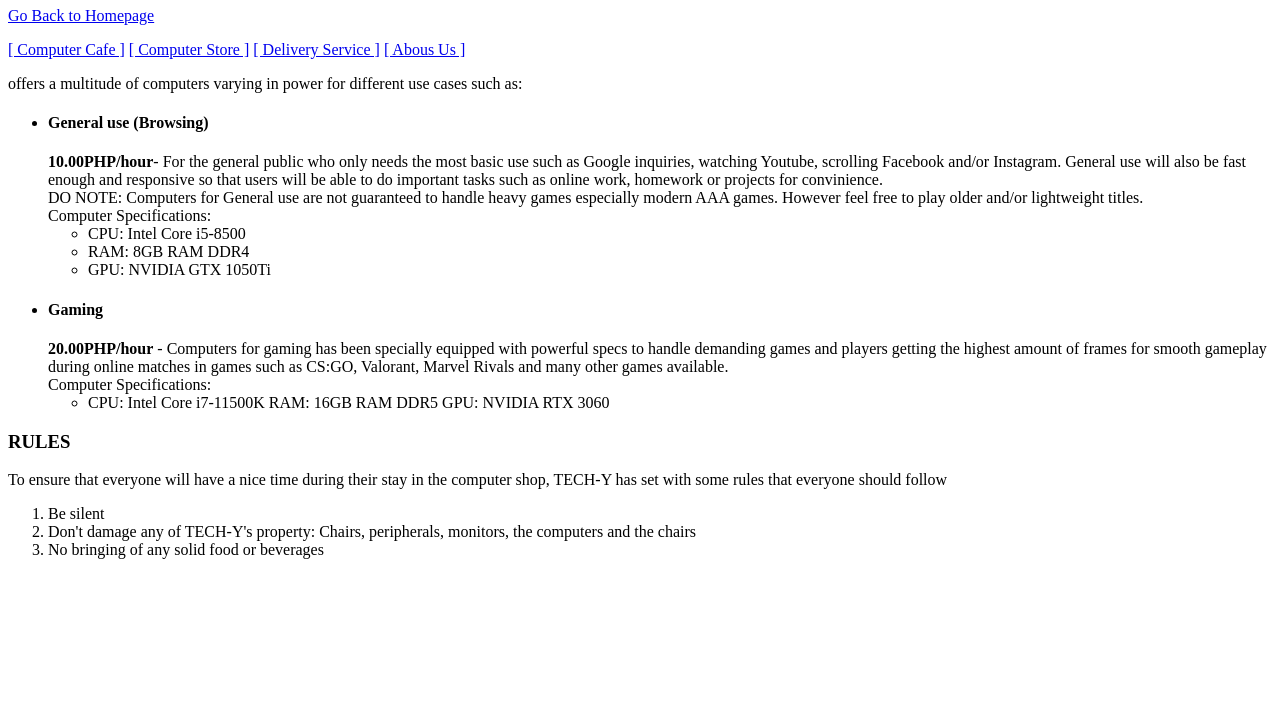
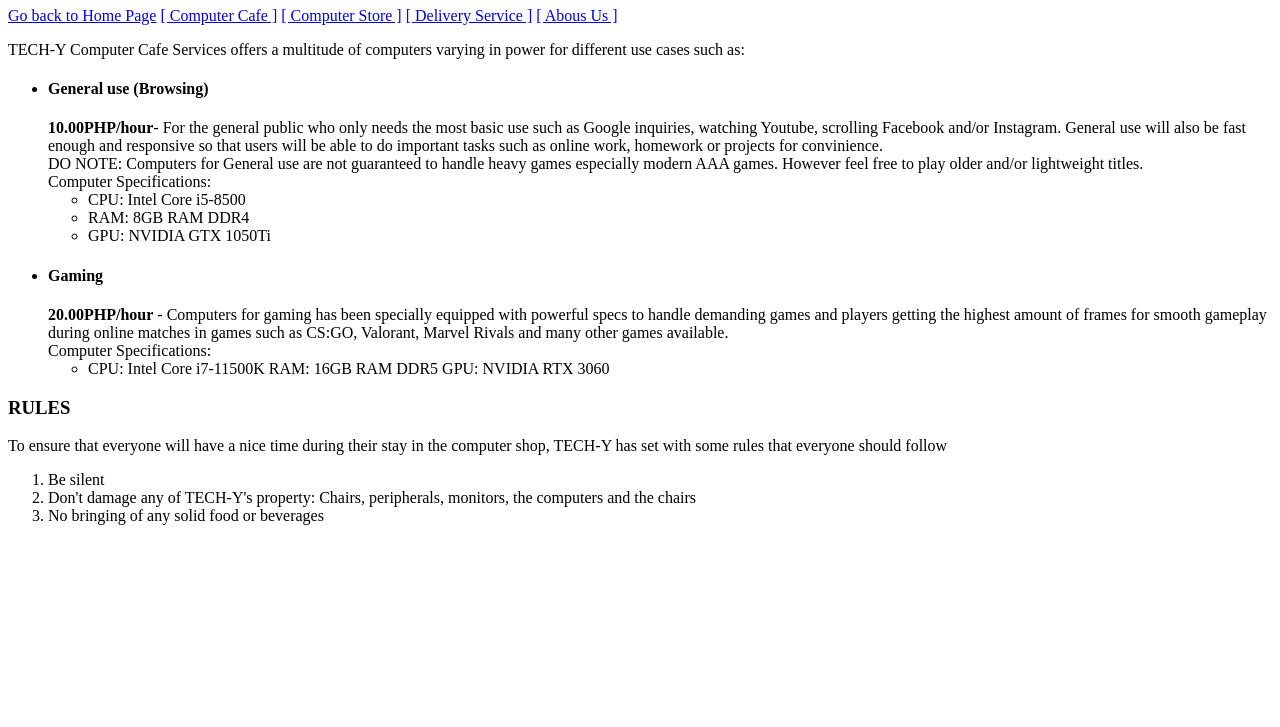
Before and after one commit to Learner-0814/TECH-Y, a plain HTML site: page pages/page1.html in a window 1280 px wide. Shown: the part 73-800 px from the top of the page. Drawn offline with Linux system fonts and the light colour scheme.

Commit message:
Update page1.html

```diff
--- a/pages/page1.html
+++ b/pages/page1.html
@@ -6,12 +6,12 @@
 
 <body>
   <h1 style="text-align: center;">TECH-Y Computer Cafe Services</h1>
-  <p><a href="index.html" target="_blank">Go Back to Homepage</a></p>
-  <p><a href="pages/page1.html" target="_blank">[ Computer Cafe ]</a>
+  <a href="https://learner-0814.github.io/TECH-Y/">Go back to Home Page</a>
+  <a href="pages/page1.html" target="_blank">[ Computer Cafe ]</a>
  <a href="pages/page2.html" target="_blank">[ Computer Store ]</a>
  <a href="pages/page3.html" target="_blank">[ Delivery Service ]</a>
- <a href="pages/page4.html" target="_blank">[ Abous Us ]</a></p>
-   <p>offers a multitude of computers varying in power for different use cases such as:
+ <a href="pages/page4.html" target="_blank">[ Abous Us ]</a>
+   <p>TECH-Y Computer Cafe Services offers a multitude of computers varying in power for different use cases such as:
  <ul>
   <li><h4>General use (Browsing)</h4> <b>10.00PHP/hour</b>- For the general public who only needs the most basic use such as Google inquiries, watching Youtube, scrolling Facebook
    and/or Instagram. General use will also be fast enough and responsive so that users will be able to do important tasks such as online work, homework or projects for convinience.<br>
```
